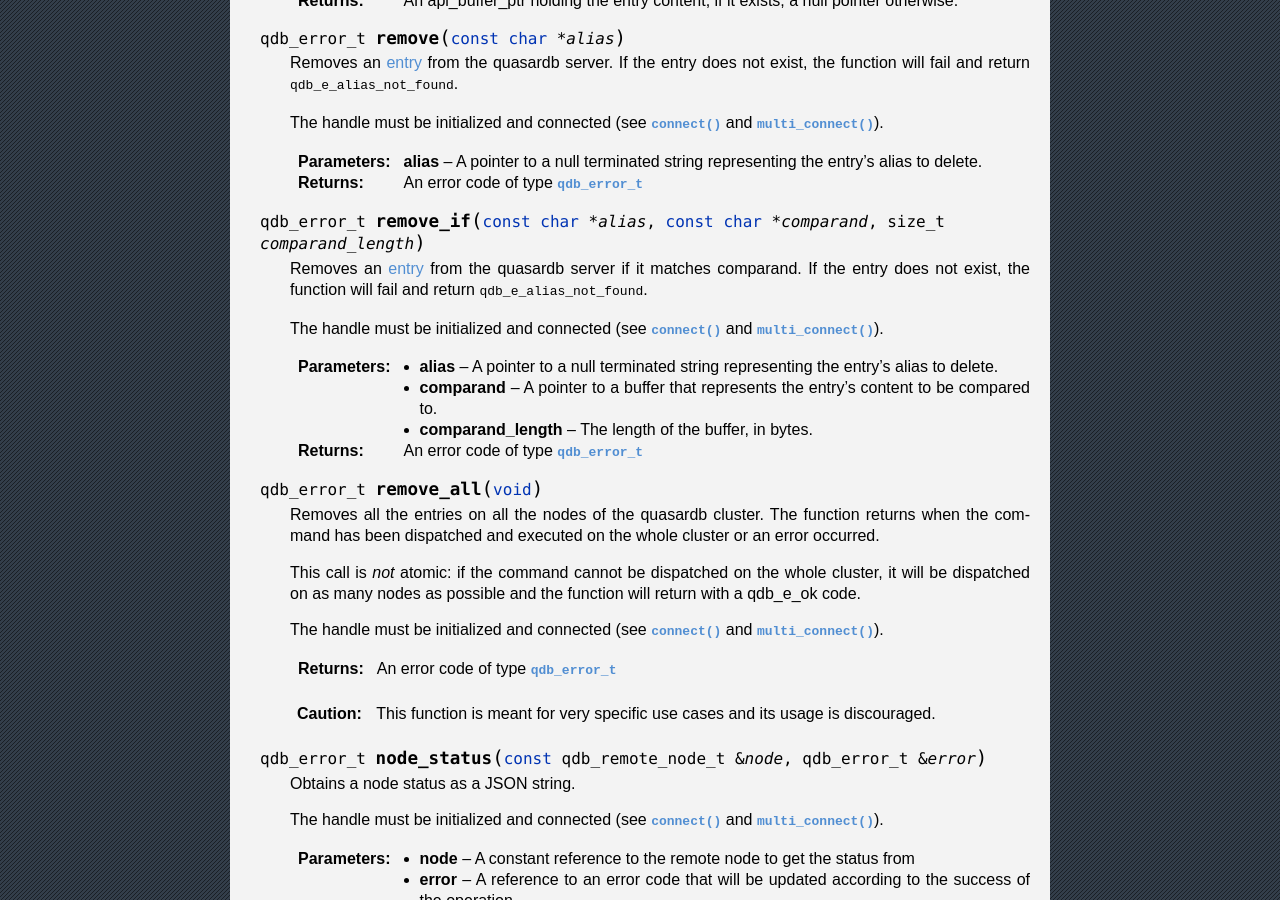
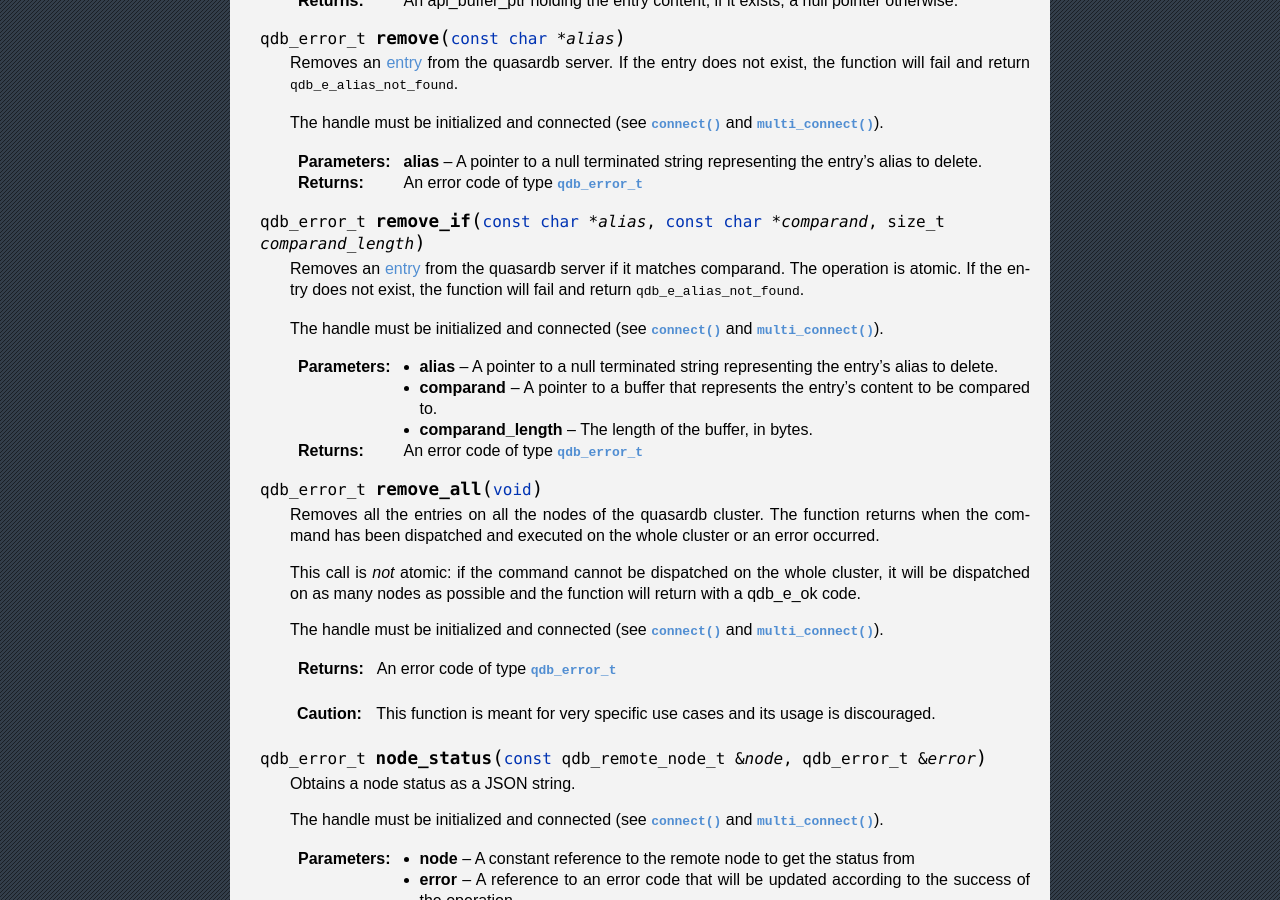
Before and after one commit to iltommi/qdb-documentation, a Sphinx documentation site: the page built from source/api/cpp.rst, in a window 1280 px wide and 900 px high, scrolled down 5469 px. Built offline with Sphinx 7.4.7, drawn with Linux system fonts in a browser that asks for light colours.

```diff
--- a/source/api/c.rst
+++ b/source/api/c.rst
@@ -613,7 +613,7 @@ Reference
 
 .. c:function:: qdb_error_t qdb_remove_if(qdb_handle_t handle, const char * alias, const char * comparand, size_t comparand_length)
 
-    Removes an :term:`entry` from the quasardb server if it matches comparand. If the entry does not exist, the function will fail and return ``qdb_e_alias_not_found``.
+    Removes an :term:`entry` from the quasardb server if it matches comparand. The operation is atomic. If the entry does not exist, the function will fail and return ``qdb_e_alias_not_found``.
 
     The handle must be initialized (see :c:func:`qdb_open` and :c:func:`qdb_open_tcp`) and the connection established (see :c:func:`qdb_connect`).
 
--- a/source/api/cpp.rst
+++ b/source/api/cpp.rst
@@ -285,7 +285,7 @@ Reference
 
     .. cpp:function:: qdb_error_t remove_if(const char * alias, const char * comparand, size_t comparand_length)
 
-        Removes an :term:`entry` from the quasardb server if it matches comparand. If the entry does not exist, the function will fail and return ``qdb_e_alias_not_found``.
+        Removes an :term:`entry` from the quasardb server if it matches comparand. The operation is atomic. If the entry does not exist, the function will fail and return ``qdb_e_alias_not_found``.
 
         The handle must be initialized and connected (see :cpp:func:`connect` and :cpp:func:`multi_connect`).
 
```
